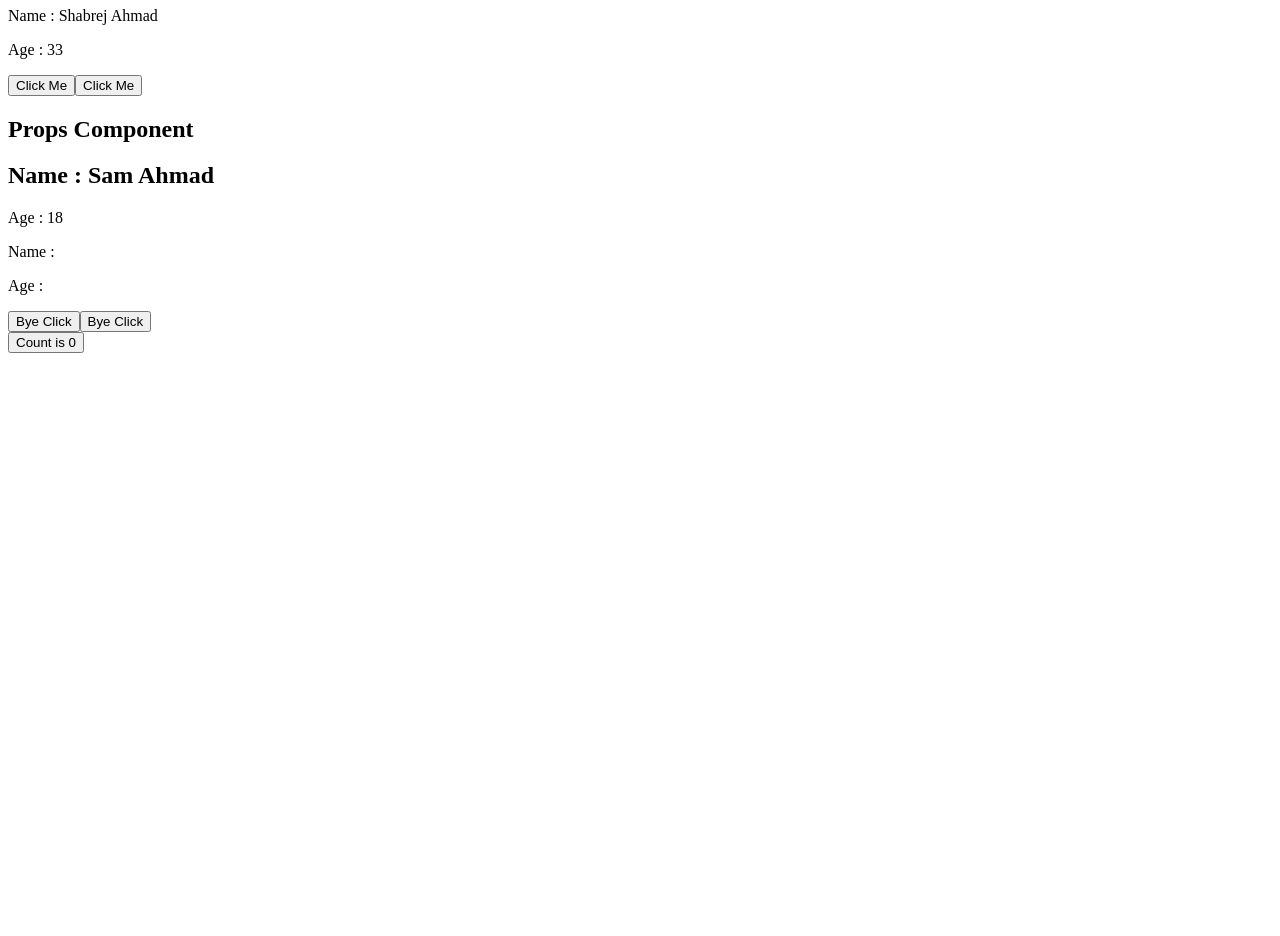
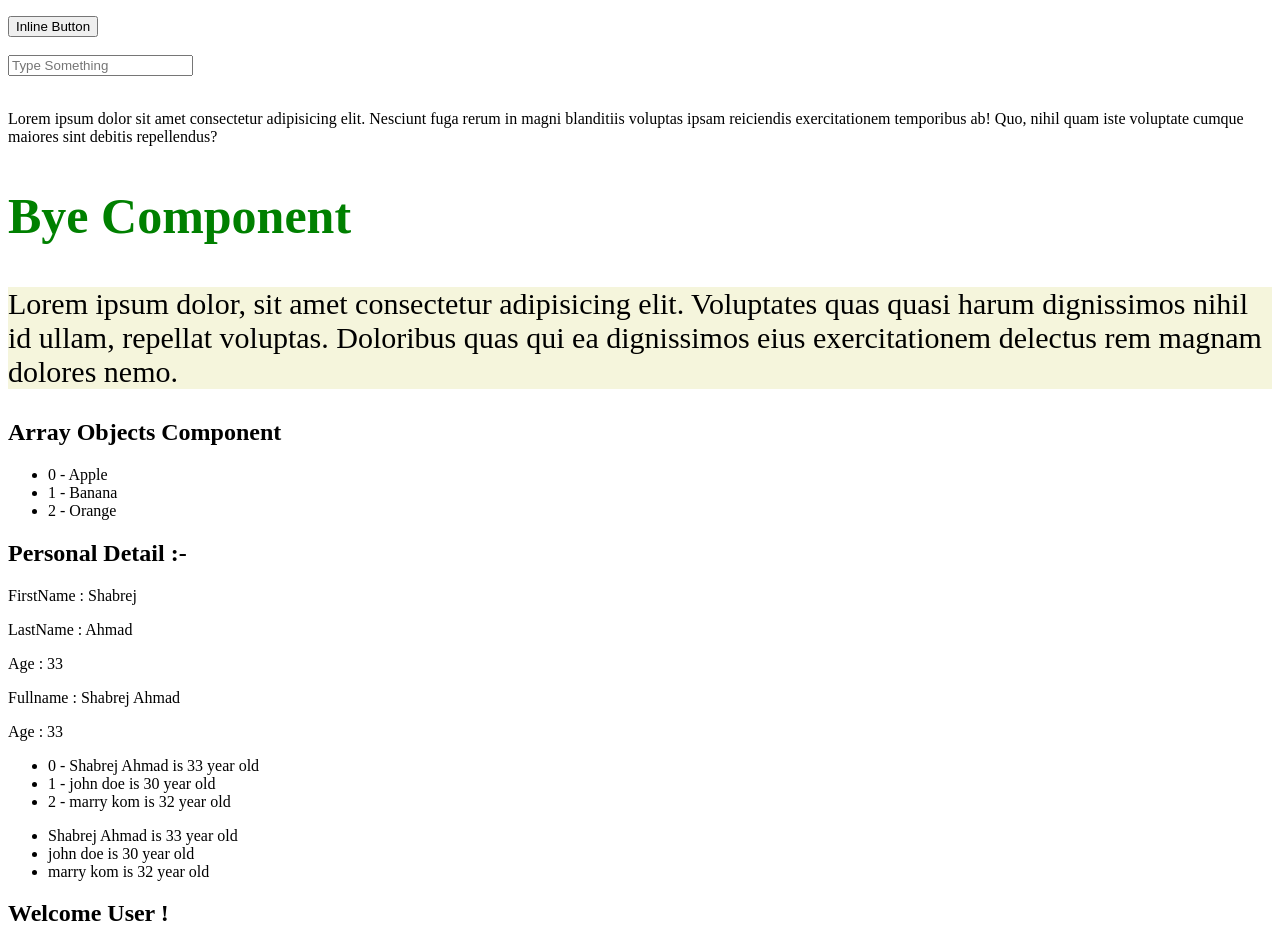
Before and after one commit to shabrej15/reactlearnapp, a React (Vite) app: page / in a window 1280 px wide. Shown: the part 656-1592 px from the top of the page. Before the commit the page ends 1017 px from the top, so only its background shows below. Built offline with nearby package versions, Linux system fonts and the light colour scheme.

Commit message:
removed uncommented part from app.jsx

```diff
--- a/src/App.jsx
+++ b/src/App.jsx
@@ -34,10 +34,10 @@ function App() {
         </div> */}
         <Hello/>
         <img src={reactLogo} alt="reactLogo" width="100" height="100" />
-        {/* <Myfunction/>
+        <Myfunction/>
         <Bye/>
         <Myarrayobjects />
-        <Conditional /> */}
+        <Conditional />
         <Properties name="Shabrej Ahmad" age={33} hobbies= {hobbies} user= {user} label= "Click Me" handleClick = {message}/>
         <Properties name="Sam Ahmad" label="Bye Click" handleClick = {byemessage}/>
 
```
